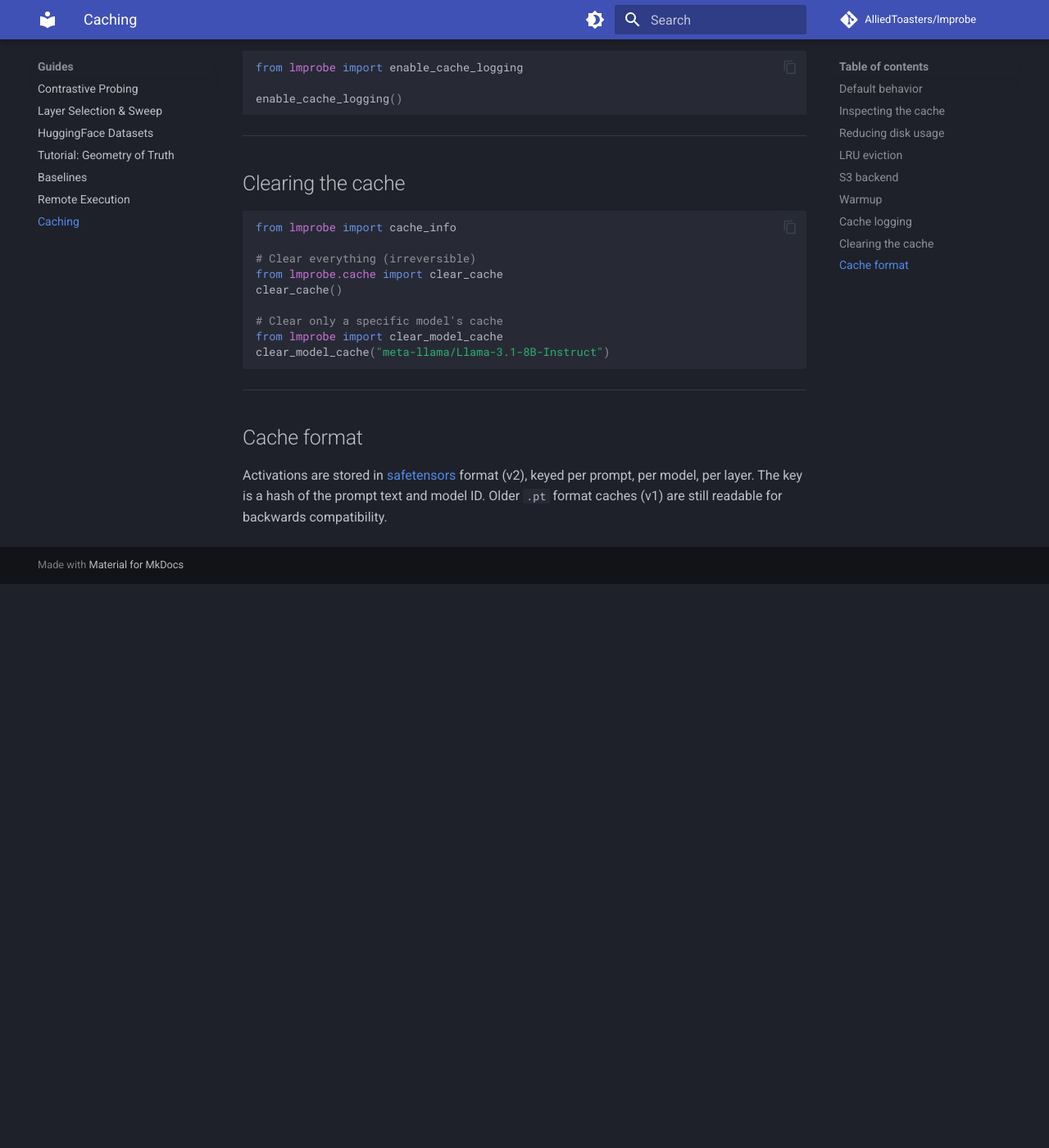
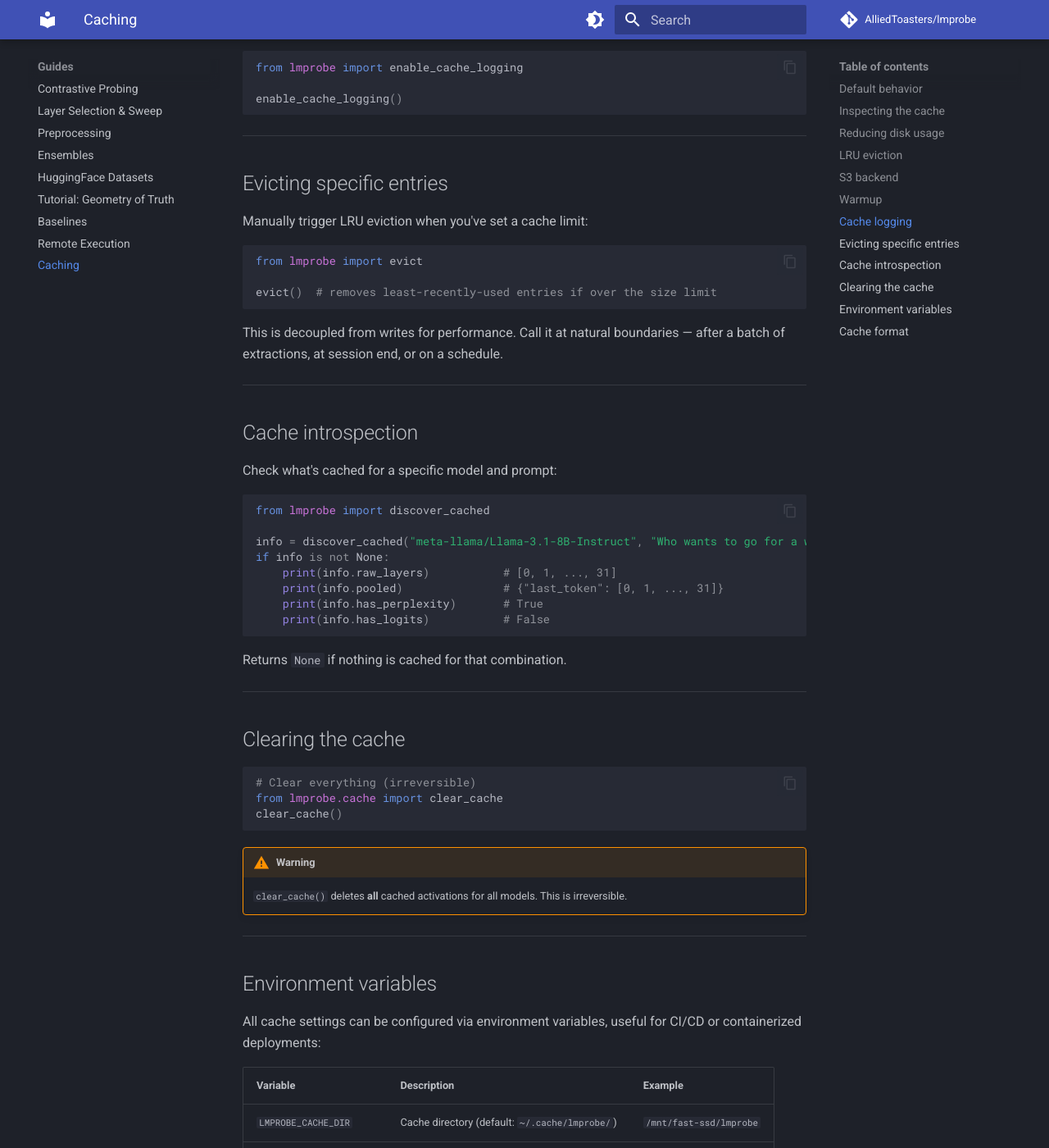
Before and after one commit to AlliedToasters/lmprobe, an MkDocs documentation site: the page built from docs/guides/caching.md, in a window 1280 px wide and 1400 px high, scrolled down 2091 px. Shown: the whole window at 82% size. Built offline with MkDocs 1.6.1 and Material for MkDocs 9.7.7, drawn with Linux system fonts in a browser that asks for light colours; comment, search, counter and statistics services are not loaded; before the commit the page ends 2803 px from its top, so only the background shows below that; some of the changed text lies outside the part shown.

Commit message:
Add missing docs for v0.8.0: ensemble guide, preprocessing guide, reference pages
- New guides: ensemble (voting, bootstrap, groups), preprocessing (PCA, chaining)
- New reference pages: plotting (layer importance), scaling (PerLayerScaler)
- README: add missing params (auto_candidates, auto_alpha, fast_auto_top_k,
  mass_mean_augment, max_retries) and classifiers (logistic_regression_cv, ensemble)
- Caching guide: fix broken clear_model_cache example, add evict(), discover_cached(),
  and environment variables documentation
- Contrastive guide: add logistic_regression_cv and ensemble to classifier table
- docs/index.md: add full guide and reference nav tables
- mkdocs.yml: register new pages in nav

Co-Authored-By: Claude Opus 4.6 (1M context) <noreply@anthropic.com>

````diff
--- a/docs/guides/caching.md
+++ b/docs/guides/caching.md
@@ -92,19 +92,65 @@ enable_cache_logging()
 
 ---
 
+## Evicting specific entries
+
+Manually trigger LRU eviction when you've set a cache limit:
+
+```python
+from lmprobe import evict
+
+evict()  # removes least-recently-used entries if over the size limit
+```
+
+This is decoupled from writes for performance. Call it at natural boundaries — after a batch of extractions, at session end, or on a schedule.
+
+---
+
+## Cache introspection
+
+Check what's cached for a specific model and prompt:
+
+```python
+from lmprobe import discover_cached
+
+info = discover_cached("meta-llama/Llama-3.1-8B-Instruct", "Who wants to go for a walk?")
+if info is not None:
+    print(info.raw_layers)           # [0, 1, ..., 31]
+    print(info.pooled)               # {"last_token": [0, 1, ..., 31]}
+    print(info.has_perplexity)       # True
+    print(info.has_logits)           # False
+```
+
+Returns `None` if nothing is cached for that combination.
+
+---
+
 ## Clearing the cache
 
 ```python
-from lmprobe import cache_info
-
 # Clear everything (irreversible)
 from lmprobe.cache import clear_cache
 clear_cache()
+```
 
-# Clear only a specific model's cache
-from lmprobe import clear_model_cache
-clear_model_cache("meta-llama/Llama-3.1-8B-Instruct")
-```
+!!! warning
+    `clear_cache()` deletes **all** cached activations for all models. This is irreversible.
+
+---
+
+## Environment variables
+
+All cache settings can be configured via environment variables, useful for CI/CD or containerized deployments:
+
+| Variable | Description | Example |
+|----------|-------------|---------|
+| `LMPROBE_CACHE_DIR` | Cache directory (default: `~/.cache/lmprobe/`) | `/mnt/fast-ssd/lmprobe` |
+| `LMPROBE_CACHE_MAX_GB` | Max cache size in GB (LRU eviction) | `100` |
+| `LMPROBE_CACHE_DTYPE` | Storage dtype | `float16` |
+| `LMPROBE_CACHE_BACKEND` | Cache backend URI | `s3://my-bucket/prefix` |
+| `LMPROBE_CACHE_DEBUG` | Enable verbose cache logging | `1` or `debug` |
+
+Environment variables are read at import time and can be overridden programmatically via `set_cache_limit()`, `set_cache_dtype()`, and `set_cache_backend()`.
 
 ---
 
--- a/mkdocs.yml
+++ b/mkdocs.yml
@@ -49,6 +49,8 @@ nav:
   - Guides:
     - Contrastive Probing: guides/contrastive.md
     - Layer Selection & Sweep: guides/layer-sweep.md
+    - Preprocessing: guides/preprocessing.md
+    - Ensembles: guides/ensemble.md
     - HuggingFace Datasets: guides/datasets.md
     - 'Tutorial: Geometry of Truth': guides/got-tutorial.md
     - Baselines: guides/baselines.md
@@ -62,6 +64,8 @@ nav:
     - Pooling: reference/pooling.md
     - Classifiers: reference/classifiers.md
     - Cache: reference/cache.md
+    - Plotting: reference/plotting.md
+    - Scaling: reference/scaling.md
   - Design:
     - API Philosophy: design/001-api-philosophy.md
     - Pooling Strategies: design/002-pooling-strategies.md
````
Also changed, not shown: README.md (+7 -0 lines), docs/guides/contrastive.md (+2 -0 lines), docs/guides/ensemble.md (added, +154 -0 lines), docs/guides/preprocessing.md (added, +102 -0 lines), docs/index.md (+31 -0 lines), docs/reference/plotting.md (added, +15 -0 lines), docs/reference/scaling.md (added, +12 -0 lines).
